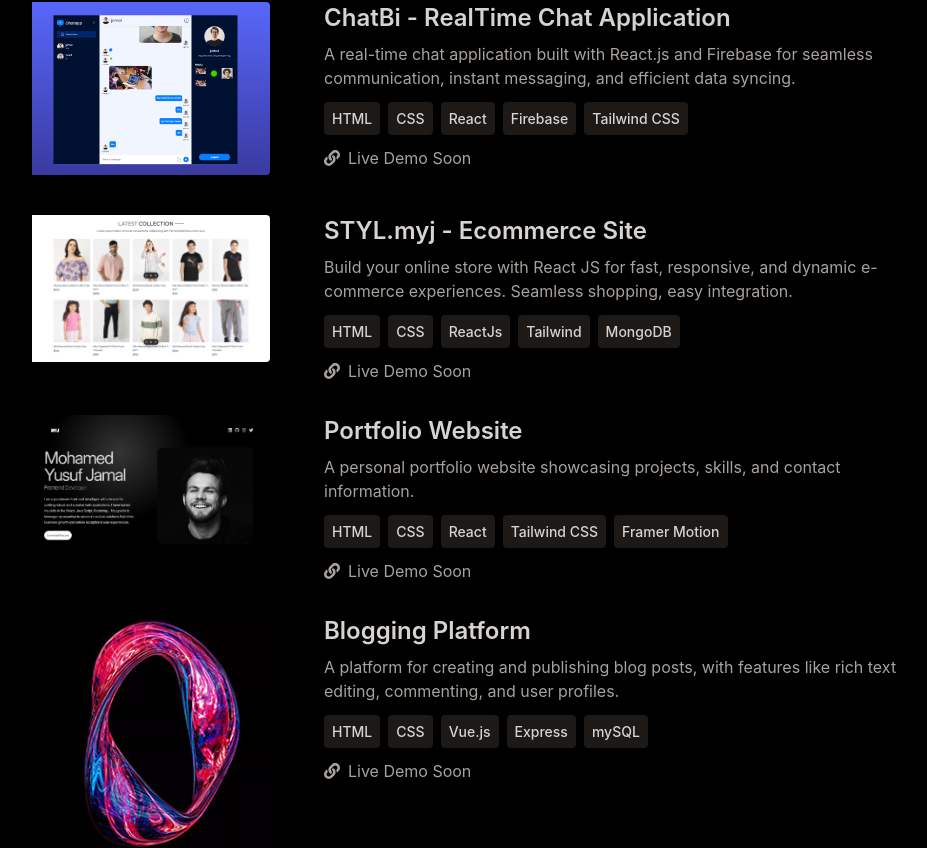
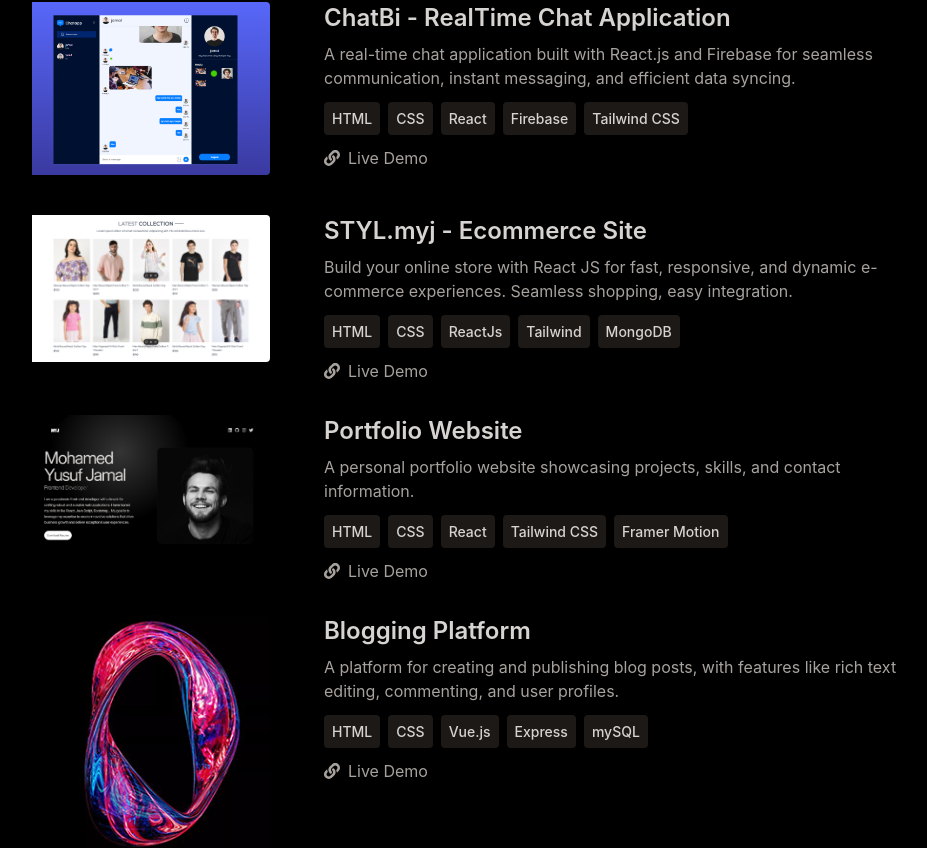
Before and after one commit to jam92444/Portfolio01, a React (Create React App) app: page / in a window 1280 px wide. Shown: the part 1877-2725 px from the top of the page, without its empty margins (180-1107 px from the left). Built offline with nearby package versions, Linux system fonts and the light colour scheme.

Commit message:
image corrected

```diff
--- a/src/Components/Projects.jsx
+++ b/src/Components/Projects.jsx
@@ -106,7 +106,7 @@ const Projects = () => {
                 <p className="mt-4 mb-4 text-stone-400 flex flex-wrap items-center gap-2">
                   {" "}
                   <FaLink />
-                  <a href={project?.demo}>Live Demo Soon</a>
+                  <a href={project?.demo}>Live Demo</a>
                 </p>
               </motion.div>
             </div>
```
